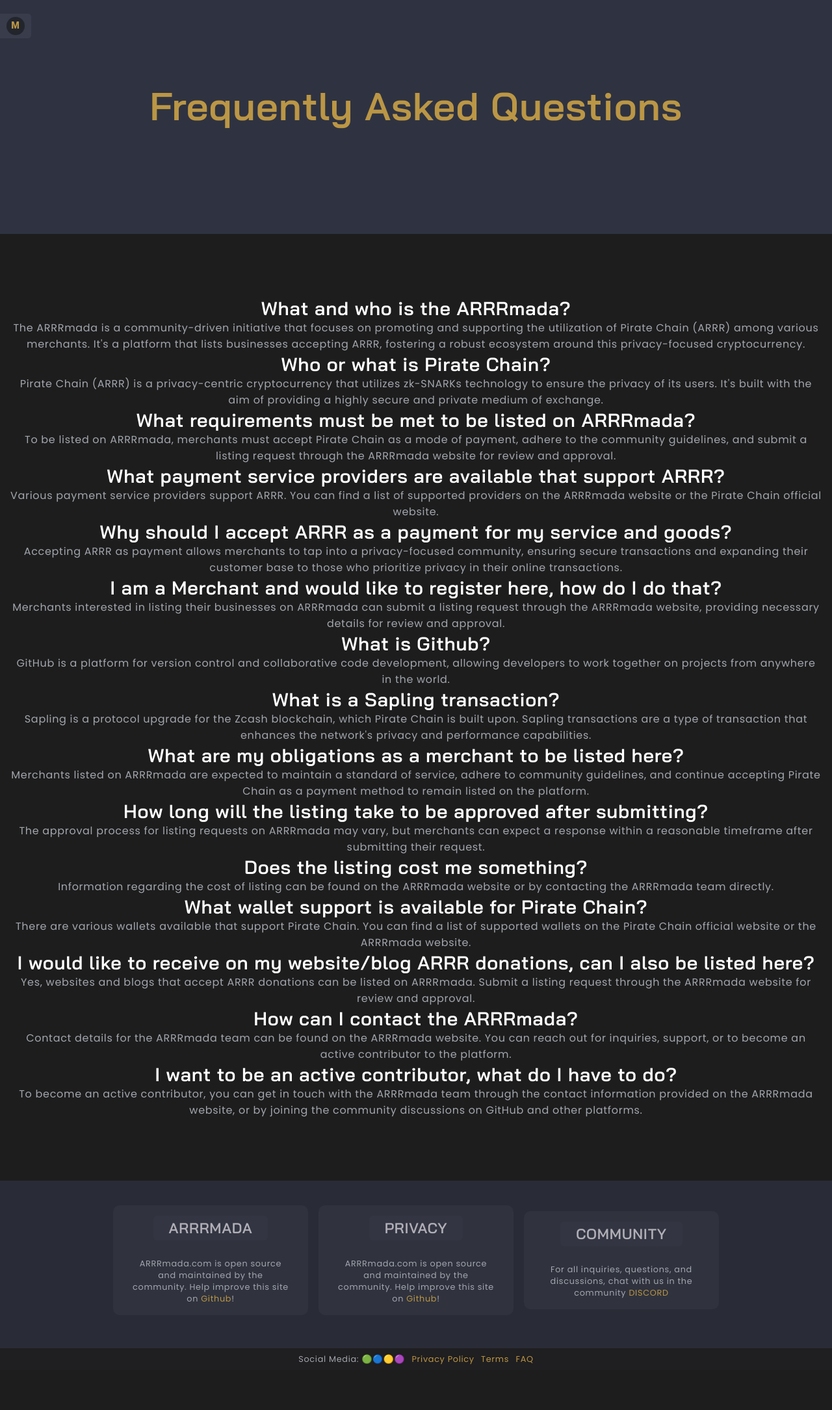
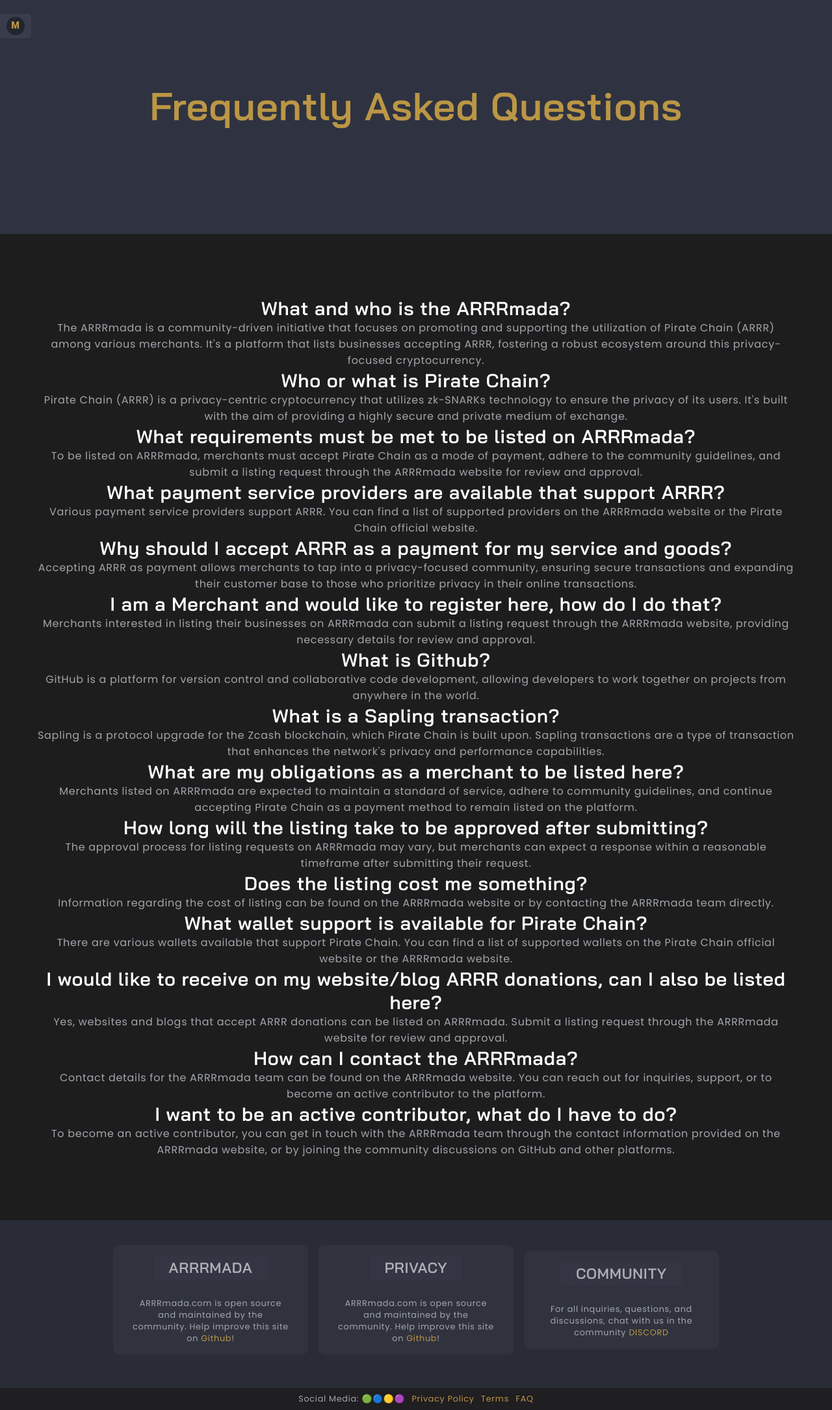
Before and after one commit to ARRRmada/ARRRmada.com, a Jekyll site: the page built from faq.htm, in a window 1280 px wide. Shown: the whole page at 65% size. Built offline with Jekyll 4.4.1, drawn with Linux system fonts in a browser that asks for light colours; before the commit the page ends 2109 px from its top, so only the background shows below that.

Commit message:
Update faq.css

```diff
--- a/assets/css/faq.css
+++ b/assets/css/faq.css
@@ -1,5 +1,6 @@
 #faq {
-  margin:6rem 0;
+  margin:6rem auto;
+  max-width: 1200px;
 #faq h1 {
   margin-bottom:4rem;
 }
```
